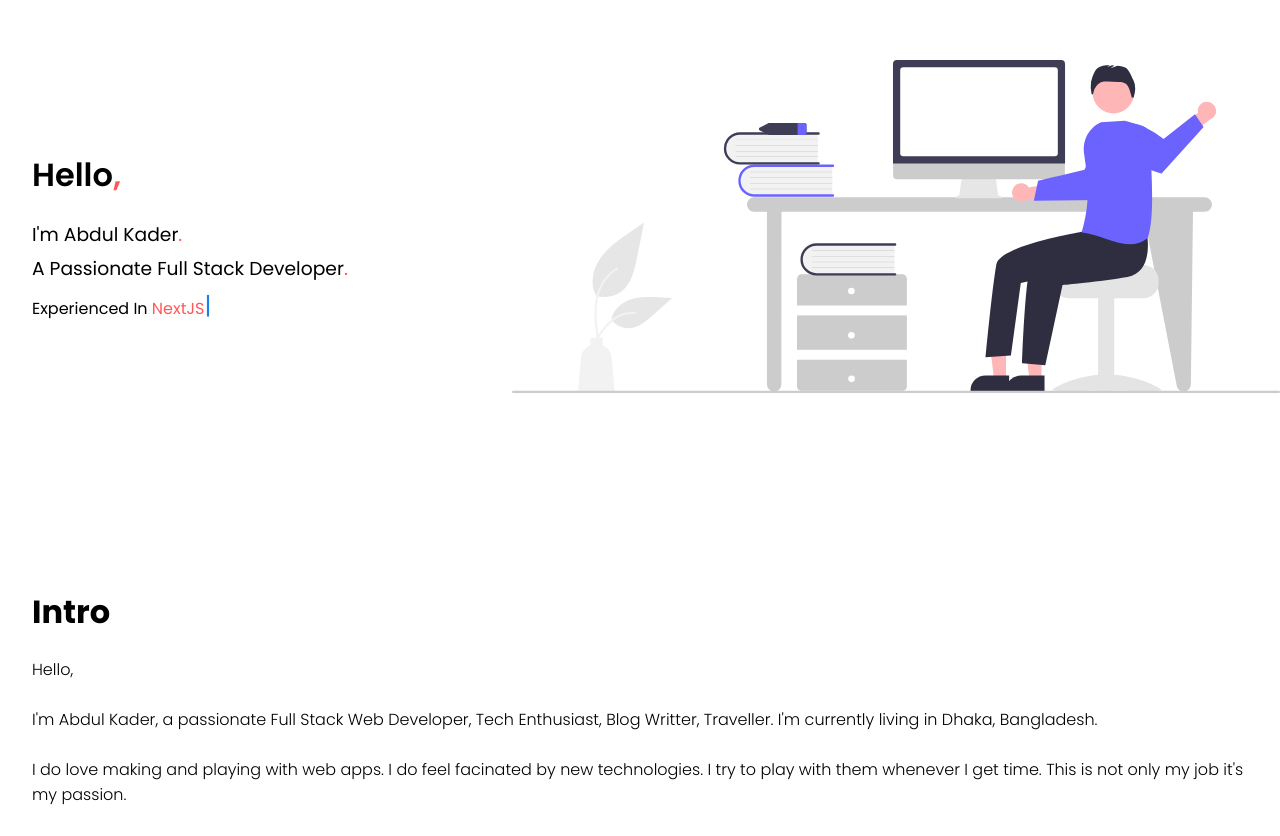
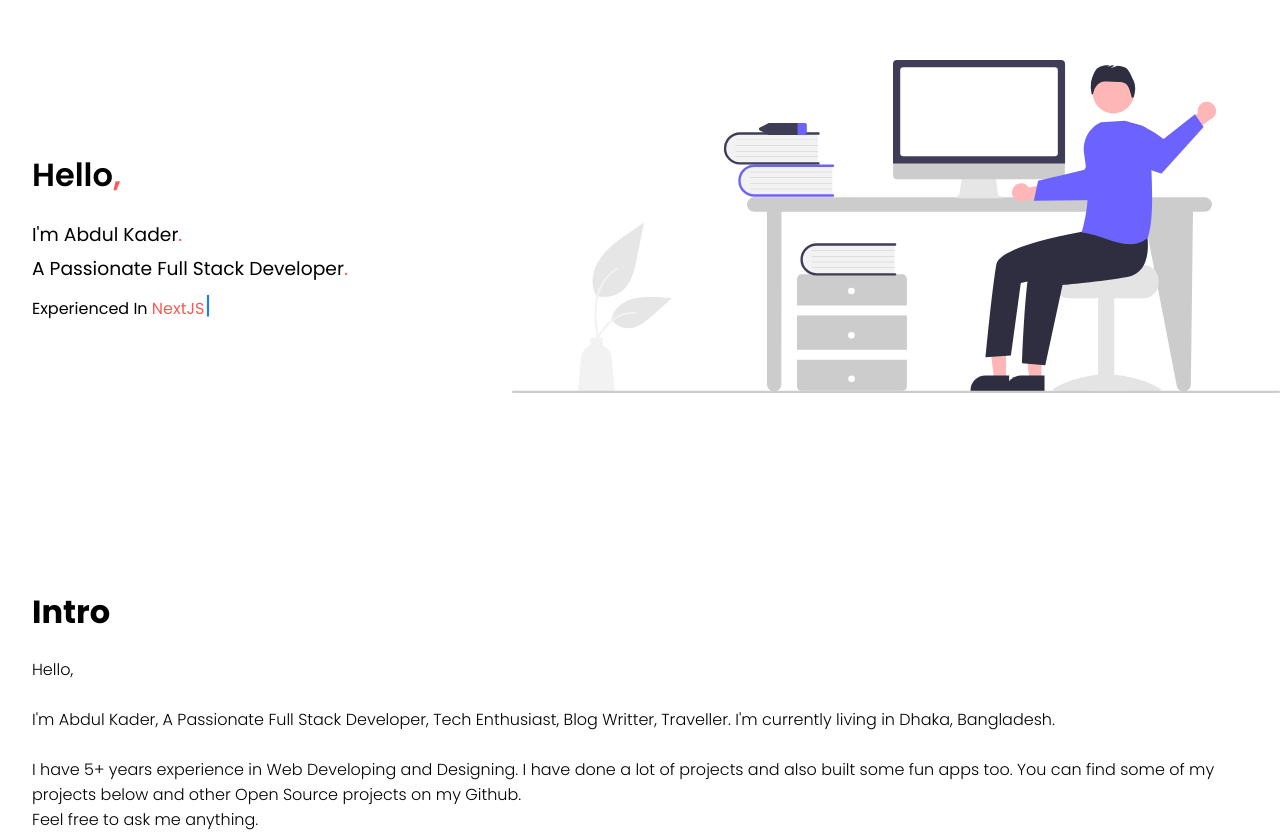
Before and after one commit to iAbdulKader/portfolio, a Next.js app: page / in a window 1280 px wide. Shown: the part 114-950 px from the top of the page. Built offline with nearby package versions, Linux system fonts and the light colour scheme.

Commit message:
Some minor things

```diff
--- a/components/About.js
+++ b/components/About.js
@@ -5,9 +5,8 @@ export default function About(){
     <>
       <div className={styles.aboutContainer}>
         <h1>Intro</h1>
-        <p>Hello,<br /><br />I&apos;m Abdul Kader, a passionate Full Stack Web Developer, Tech Enthusiast, Blog Writter, Traveller. I&apos;m currently living in Dhaka, Bangladesh.<br /><br />
-          I do love making and playing with web apps. I do feel facinated by new technologies. I try to play with them whenever I get time. This is not only my job it&apos;s my passion.
-          <br /><br />I have 5+ years experience in Web Developing and Designing. I have done a lot of projects and also built some fun apps too. You can find some of my projects below and other Open Source projects on my Github. <br />Feel free to ask me anything.</p>
+        <p>Hello,<br /><br />I&apos;m Abdul Kader, A Passionate Full Stack Developer, Tech Enthusiast, Blog Writter, Traveller. I&apos;m currently living in Dhaka, Bangladesh.<br /><br />
+          I have 5+ years experience in Web Developing and Designing. I have done a lot of projects and also built some fun apps too. You can find some of my projects below and other Open Source projects on my Github. <br />Feel free to ask me anything.</p>
       </div>
     </>
     )
--- a/lib/Projects/projects.js
+++ b/lib/Projects/projects.js
@@ -26,7 +26,7 @@ const projectsList = [
     {
       name: "1337x Torrent Search API",
       description: "Unofficial 1337x Torrent Search Api. For more info read Docs.",
-      url: "https://api-1337x.herokuapp.com/docs",
+      url: "https://1337x-api.vercel.app/docs",
       stack: ["simple-icons:express", "simple-icons:heroku", "simple-icons:swagger"],
       index: 4,
       img: "/jobin.png"
```
